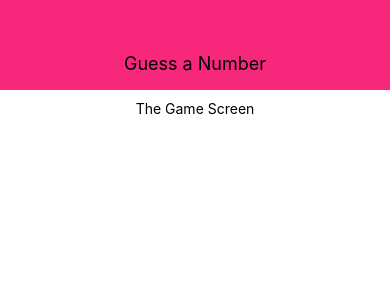
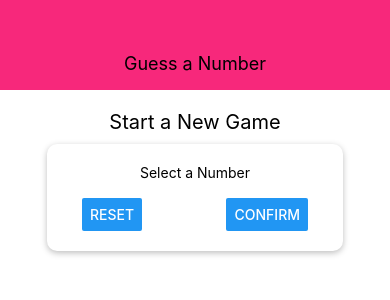
Before and after one commit to pablomaribondo/guess-a-number-app, a React Native app: screen / in a window 390 px wide. Shown: the top 300 px of the page. Built offline with nearby package versions, Linux system fonts and the light colour scheme.

Commit message:
Componente Card implementado

```diff
--- /dev/null
+++ b/components/Card.js
@@ -0,0 +1,23 @@
+import React from 'react';
+import { View, Text, StyleSheet } from 'react-native';
+
+const Card = props => {
+  return (
+    <View style={{...styles.card, ...props.style}}>{props.children}</View>
+  );
+};
+
+const styles = StyleSheet.create({
+  card: {
+    shadowColor: '#000',
+    shadowOffset: { width: 0, height: 2 },
+    shadowRadius: 6,
+    shadowOpacity: 0.26,
+    elevation: 8,
+    backgroundColor: '#fff',
+    padding: 20,
+    borderRadius: 10
+  }
+});
+
+export default Card;
--- a/screens/StartGameScreen.js
+++ b/screens/StartGameScreen.js
@@ -1,10 +1,20 @@
 import React from 'react';
-import { View, Text, StyleSheet } from 'react-native';
+import { View, Text, StyleSheet, TextInput, Button } from 'react-native';
+
+import Card from '../components/Card';
 
 const StartGameScreen = props => {
   return (
     <View style={styles.screen}>
-      <Text>The Game Screen</Text>
+      <Text style={styles.title}>Start a New Game</Text>
+      <Card style={styles.inputContainer}>
+        <Text>Select a Number</Text>
+        <TextInput />
+        <View style={styles.buttonContainer}>
+          <Button title='Reset' onPress={()=>{}} />
+          <Button title='Confirm' onPress={()=>{}} />
+        </View>
+      </Card>
     </View>
   )
 };
@@ -14,6 +24,21 @@
     flex: 1,
     padding: 10,
     alignItems: 'center'
+  },
+  title: {
+    fontSize: 20,
+    marginVertical: 10
+  },
+  inputContainer: {
+    width: 300,
+    maxWidth: '80%',
+    alignItems: 'center',
+  },
+  buttonContainer: {
+    flexDirection: 'row',
+    width: '100%',
+    justifyContent: 'space-between',
+    paddingHorizontal: 15
   }
 });
 
```
